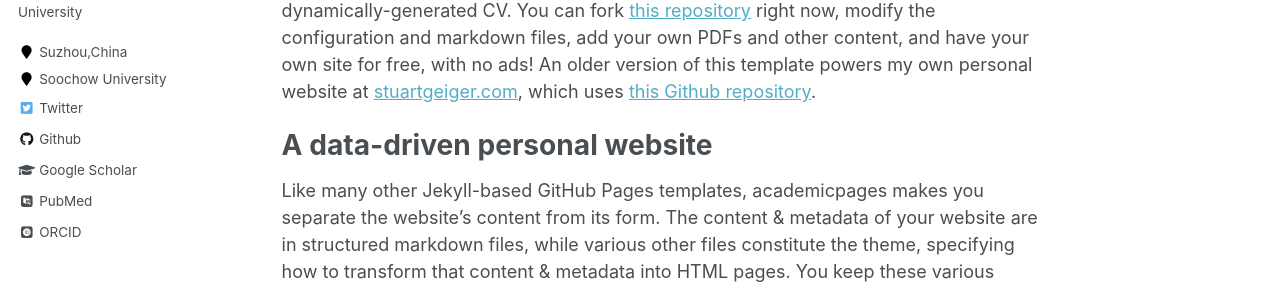
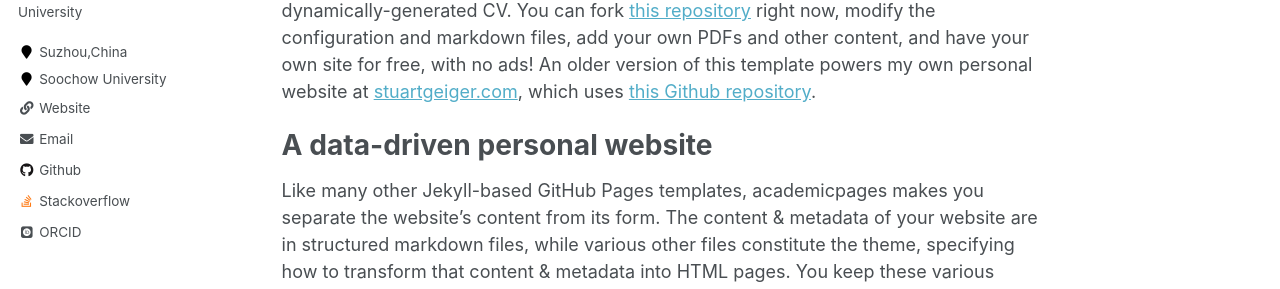
Before and after one commit to Steve-George/steve-george.github.io, a Jekyll site: the page built from _pages/about.md, in a window 1280 px wide. Shown: the part 353-642 px from the top of the page. Built offline with Jekyll 4.4.1, drawn with Linux system fonts in a browser that asks for light colours; some web fonts are replaced; part of the change alters nothing that is shown.

Commit message:
Update _config.yml

```diff
--- a/_config.yml
+++ b/_config.yml
@@ -85,11 +85,11 @@ author:
   bio              : "Student at Soochow University"
   location         : "Suzhou,China"
   employer         : "Soochow University"
-  pubmed           : "https://www.ncbi.nlm.nih.gov/pubmed/?term=john+snow"
-  googlescholar    : "http://yourfullgooglescholarurl.com"
-  email            :
+  pubmed           :
+  googlescholar    :
+  email            : “tyyin@stu.suda.edu.cn”
   researchgate     :  # example: "https://www.researchgate.net/profile/yourprofile"
-  uri              :
+  uri              : "blog.stevegeorge.world"
   bitbucket        :
   codepen          :
   dribbble         :
@@ -103,13 +103,13 @@ author:
   impactstory      : #"https://profiles.impactstory.org/u/xxxx-xxxx-xxxx-xxxx"
   lastfm           :
   linkedin         :
-  orcid            : "http://orcid.org/yourorcidurl"
+  orcid            : "https://orcid.org/my-orcid?orcid=0000-0002-2063-6917"
   pinterest        :
   soundcloud       :
-  stackoverflow    : # http://stackoverflow.com/users/123456/username
+  stackoverflow    : “https://stackoverflow.com/users/19184661/steve-george” # http://stackoverflow.com/users/123456/username
   steam            :
   tumblr           :
-  twitter          : "replacethistwitterhandle"
+  twitter          :
   vine             :
   weibo            :
   xing             :
```
